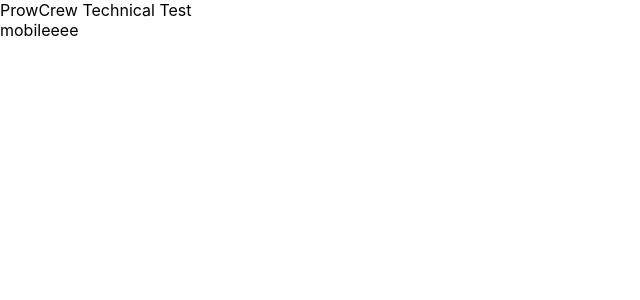
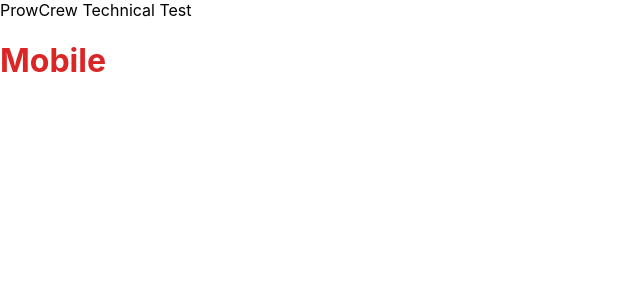
Before and after one commit to passentmanter/procrew-test, a React (Create React App) app: page / in a window 1280 px wide. Shown: the top 300 px of the page, without its empty margins (0-640 px from the left). Built offline with nearby package versions, Linux system fonts and the light colour scheme.

Commit message:
install tailwind

```diff
--- a/package.json
+++ b/package.json
@@ -41,6 +41,7 @@
     ]
   },
   "devDependencies": {
-    "ajv": "^7.2.4"
+    "ajv": "^7.2.4",
+    "tailwindcss": "^3.4.17"
   }
 }
--- a/src/component/mobileCard.tsx
+++ b/src/component/mobileCard.tsx
@@ -1,5 +1,9 @@
 const MobileCard = () => {
-    return ( <div>mobileeee</div> );
-}
+  return (
+    <div>
+      <h1 className="text-red-600">Mobile</h1>
+    </div>
+  );
+};
 
 export default MobileCard;
--- a/src/index.css
+++ b/src/index.css
@@ -1,10 +1,21 @@
+@layer tailwind-base, primereact, tailwind-utilities;
+
+@layer tailwind-base {
+  /* @tailwind base; */
+}
+
+@layer tailwind-utilities {
+  @tailwind components;
+  @tailwind utilities;
+}
+
+
 body {
   margin: 0;
   font-family: -apple-system, BlinkMacSystemFont, 'Segoe UI', 'Roboto', 'Oxygen',
     'Ubuntu', 'Cantarell', 'Fira Sans', 'Droid Sans', 'Helvetica Neue',
     sans-serif;
-  -webkit-font-smoothing: antialiased;
-  -moz-osx-font-smoothing: grayscale;
+
 }
 
 code {
--- /dev/null
+++ b/tailwind.config.js
@@ -0,0 +1,17 @@
+/** @type {import('tailwindcss').Config} */
+module.exports = {
+  content: ["./src/**/*.{js,jsx,ts,tsx}"],
+  theme: {
+    extend: {},
+    screens: {
+      xxs: "360px",
+      xs: "414px",
+      sm: "640px",
+      md: "768px",
+      lg: "1024px",
+      xl: "1280px",
+      "2xl": "1536px",
+    },
+  },
+  plugins: [],
+};
```
Also changed, not shown: 1 other file (tests, documents, lock files or other folders).
